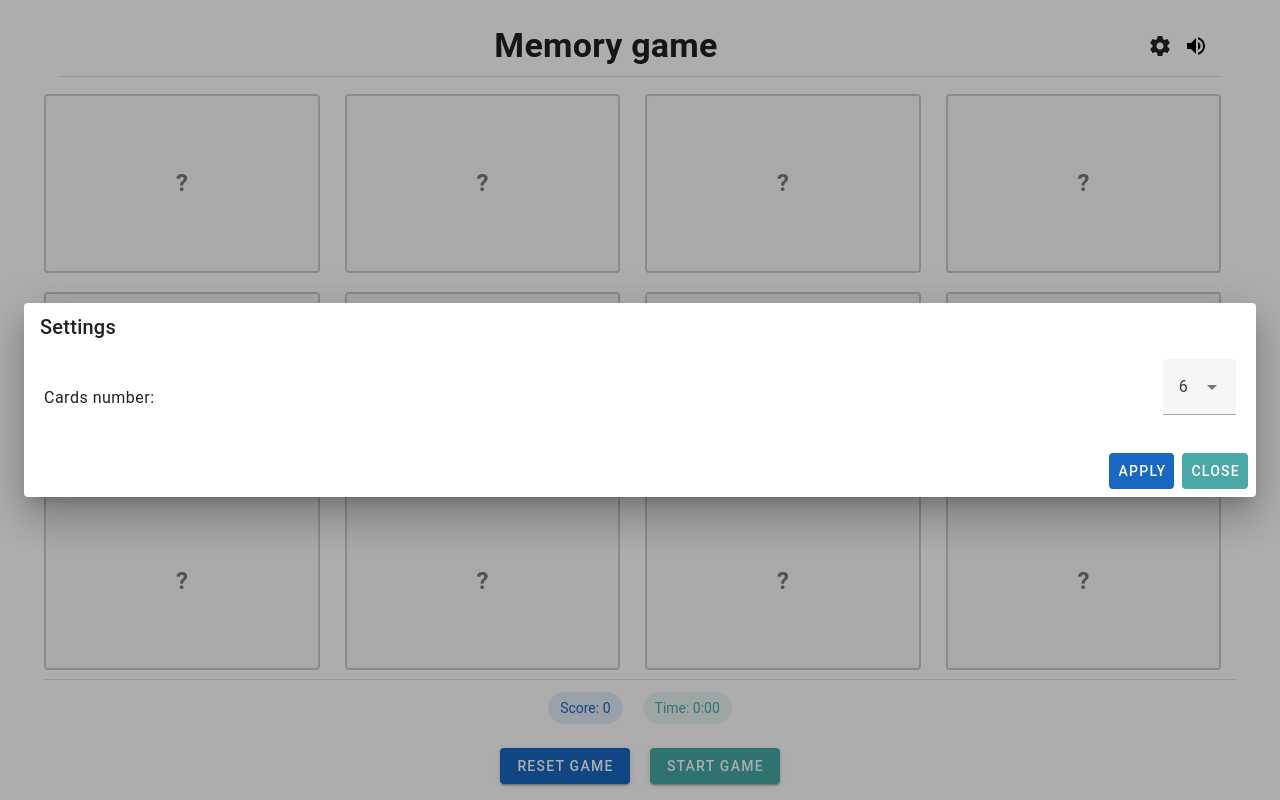
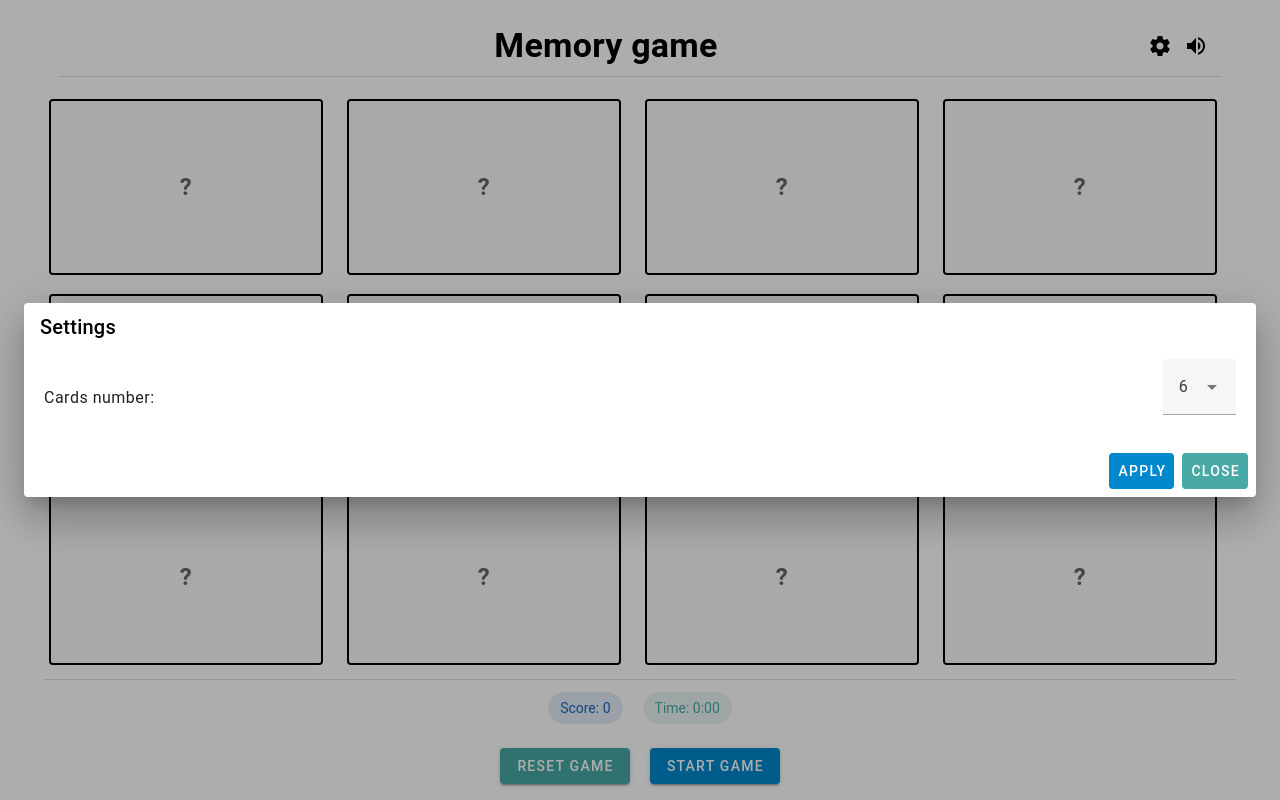
Before and after one commit to onderp2/onderp2.github.io, a Vue app: page / in a window 1280 px wide. Both pictures are taken after a click on the button 1160 px from the left and 45 px from the top of the page. Built offline with nearby package versions, Linux system fonts and the light colour scheme.

Commit message:
Update CardSwap.vue

```diff
--- a/src/components/CardSwap.vue
+++ b/src/components/CardSwap.vue
@@ -1,8 +1,8 @@
 <template>
-  <v-container class="game-container">
+  <v-container class="game-container" :style="{ backgroundColor: telegramTheme.bgColor, color: telegramTheme.textColor }">
     <v-row no-gutters>
       <v-col cols="12">
-        <v-card elevation="0">
+        <v-card elevation="0" :style="{color: telegramTheme.textColor}">
           <template v-slot:title>
             <div class="text-center text-md-h4 font-weight-bold text-sm-h5">
               Memory game
@@ -13,7 +13,7 @@
               <v-icon icon="mdi-cog" @click="this.openSettings = true">
               </v-icon>
 
-              <v-icon @click="toggleSound" :color="isSoundEnabled ? 'black' : 'grey'">
+              <v-icon @click="toggleSound" :color="isSoundEnabled ? telegramTheme.textColor : '#aaa'">
                 {{isSoundEnabled ? 'mdi-volume-high': 'mdi-volume-off'}}
               </v-icon>
             </div>
@@ -34,8 +34,10 @@
           :disabled="!isActiveSession"
       >
         <div class="memory-card-inner">
-          <div class="memory-card-front">?</div>
-          <div class="memory-card-back" :class="{ 'memory-card-back--matched': card.match }">
+          <div class="memory-card-front" :style="{ color: telegramTheme.textColor }">?</div>
+          <div class="memory-card-back"
+               :class="{ 'memory-card-back--matched': card.match }"
+               :style="{ backgroundColor: telegramTheme.buttonColor, color: '#fff' }">
             {{ card.value }}
           </div>
         </div>
@@ -60,10 +62,10 @@
 
       <v-col cols="12" class="d-flex justify-center">
         <div class="d-flex ga-5 flex-shrink-1 flex-grow-0 flex-wrap justify-center">
-          <v-btn color="primary" @click="resetGame">
+          <v-btn color="secondary" @click="resetGame">
             <span>Reset game</span>
           </v-btn>
-          <v-btn color="secondary" @click="startGame" :disabled="isActiveSession">
+          <v-btn :style="{ backgroundColor: telegramTheme.buttonColor, color: '#fff' }" @click="startGame" :disabled="isActiveSession">
             <span>Start game</span>
           </v-btn>
         </div>
@@ -71,7 +73,7 @@
     </v-row>
 
     <v-dialog v-model="showResults" persistent transition="dialog-top-transition">
-      <v-card>
+      <v-card :style="{ backgroundColor: telegramTheme.bgColor, color: telegramTheme.textColor }">
         <v-card-title class="text-center">
           <div class="d-flex flex-column ga-2">
             <div class="font-weight-bold">
@@ -93,7 +95,7 @@
           </div>
         </v-card-text>
         <v-card-actions>
-          <v-btn color="primary" @click="startGame" variant="flat">
+          <v-btn :style="{ backgroundColor: telegramTheme.buttonColor, color: '#fff' }" @click="startGame" variant="flat">
             Play again
           </v-btn>
           <v-btn color="secondary" @click="showResults=false" variant="flat">
@@ -104,7 +106,7 @@
     </v-dialog>
 
     <v-dialog v-model="this.openSettings">
-      <v-card>
+      <v-card :style="{ backgroundColor: telegramTheme.bgColor, color: telegramTheme.textColor }">
         <v-card-title>
           Settings
         </v-card-title>
@@ -126,7 +128,7 @@
           </v-list>
         </v-card-text>
         <v-card-actions>
-          <v-btn @click="this.applySettings" variant="flat" color="primary">
+          <v-btn @click="this.applySettings" variant="flat" :style="{ backgroundColor: telegramTheme.buttonColor, color: '#fff' }">
             <span>Apply</span>
           </v-btn>
           <v-btn @click="this.openSettings = false" variant="flat" color="secondary">
@@ -166,10 +168,22 @@ export default {
         "Unstoppable! 💪🎯",
         "Legendary performance! 🏆✨"
       ],
+      telegramTheme: {
+        bgColor: '#ffffff',
+        textColor: '#000000',
+        buttonColor: '#0088cc',
+      }
     }
   },
   created() {
     this.initializeGame();
+    this.detectTelegramTheme();
+  },
+
+  mounted() {
+    if (window.Telegram && window.Telegram.WebApp) {
+      window.Telegram.WebApp.onEvent('themeChanged', this.detectTelegramTheme)
+    }
   },
 
   computed: {
@@ -190,8 +204,22 @@ export default {
   },
 
   methods: {
-    showAlert() {
-      this.tg.showAlert('This is a Telegram Mini App alert!')
+    detectTelegramTheme() {
+      if (window.Telegram && window.Telegram.WebApp) {
+        const themeParams = window.Telegram.WebApp.themeParams;
+        this.telegramTheme.bgColor = themeParams.bg_color || '#ffffff';
+        this.telegramTheme.textColor = themeParams.text_color || '#000000';
+        this.telegramTheme.buttonColor = themeParams.button_color || '#0088cc';
+      } else {
+        this.telegramTheme.bgColor = '#ffffff';
+        this.telegramTheme.textColor = '#000000';
+        this.telegramTheme.buttonColor = '#0088cc';
+      }
+
+      document.documentElement.style.setProperty('--bg-color', this.telegramTheme.bgColor);
+      document.documentElement.style.setProperty('--text-color', this.telegramTheme.textColor);
+      document.documentElement.style.setProperty('--button-color', this.telegramTheme.buttonColor);
+      document.documentElement.style.setProperty('--matched-color', '#44cd5b'); // Optional custom color
     },
 
     generateCards() {
@@ -388,6 +416,7 @@ export default {
   display: grid;
   grid-template-columns: repeat(4, 1fr);
   gap: 10px;
+  padding: 5px;
   justify-content: center;
   align-items: center;
   overflow: hidden;
@@ -398,7 +427,8 @@ export default {
   aspect-ratio: 1 / 1; /* Ensures cards are always square */
   width: 95%;
   height: 95%;
-  border: 2px solid #ccc;
+  border: 2px solid var(--text-color, #ccc);
+  background-color: var(--bg-color, #f5f5f5);;
   cursor: pointer;
   display: flex;
   align-items: center;
@@ -434,11 +464,11 @@ export default {
 
 .memory-card-back {
   transform: rotateY(180deg);
-  background-color: #59b7ef;
+  background-color: var(--button-color, #59b7ef);
 }
 
 .memory-card-back--matched {
-  background-color: #44cd5b;
+  background-color: var(--matched-color, #44cd5b);
 }
 
 .multiplier-notification {
```
